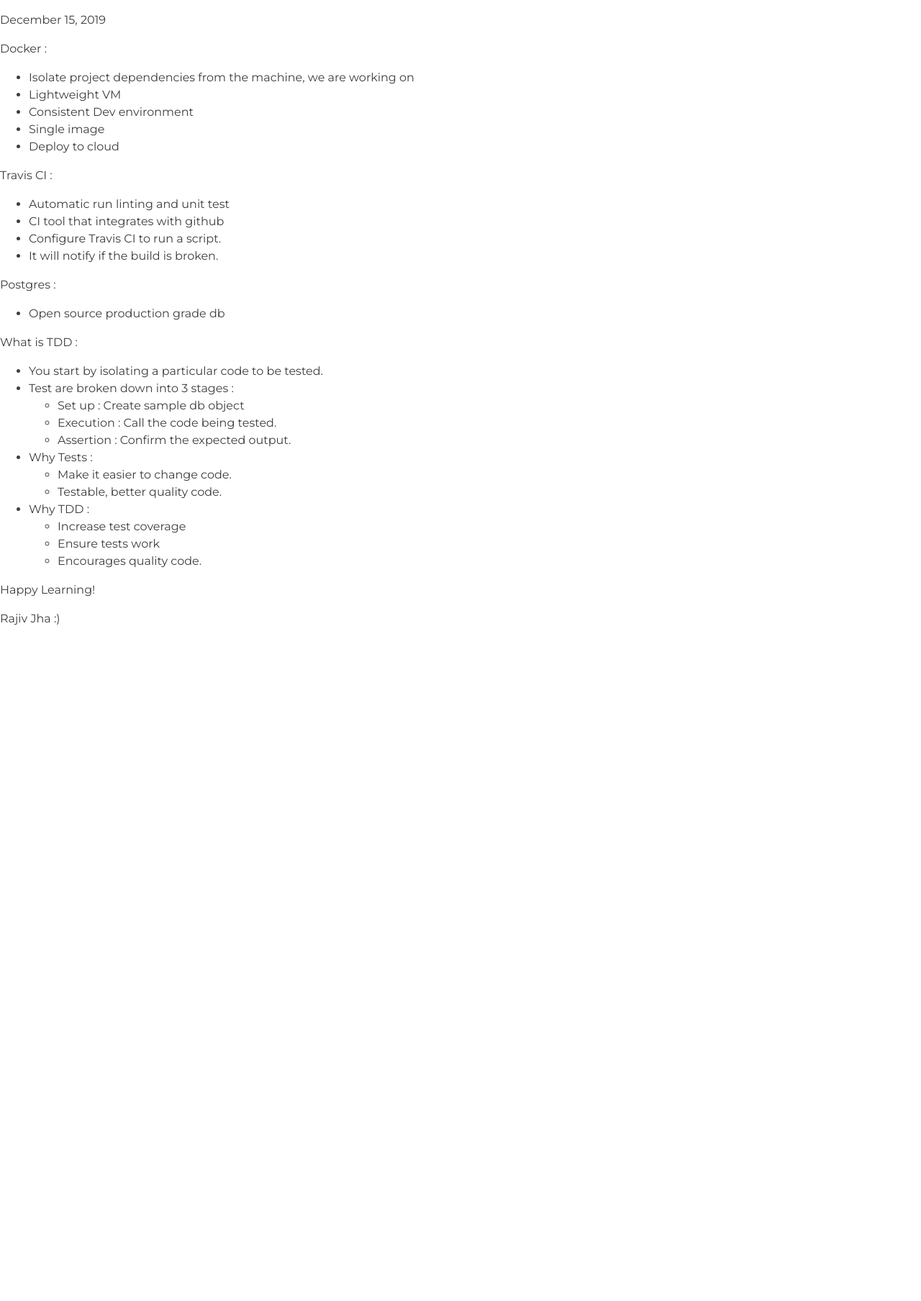
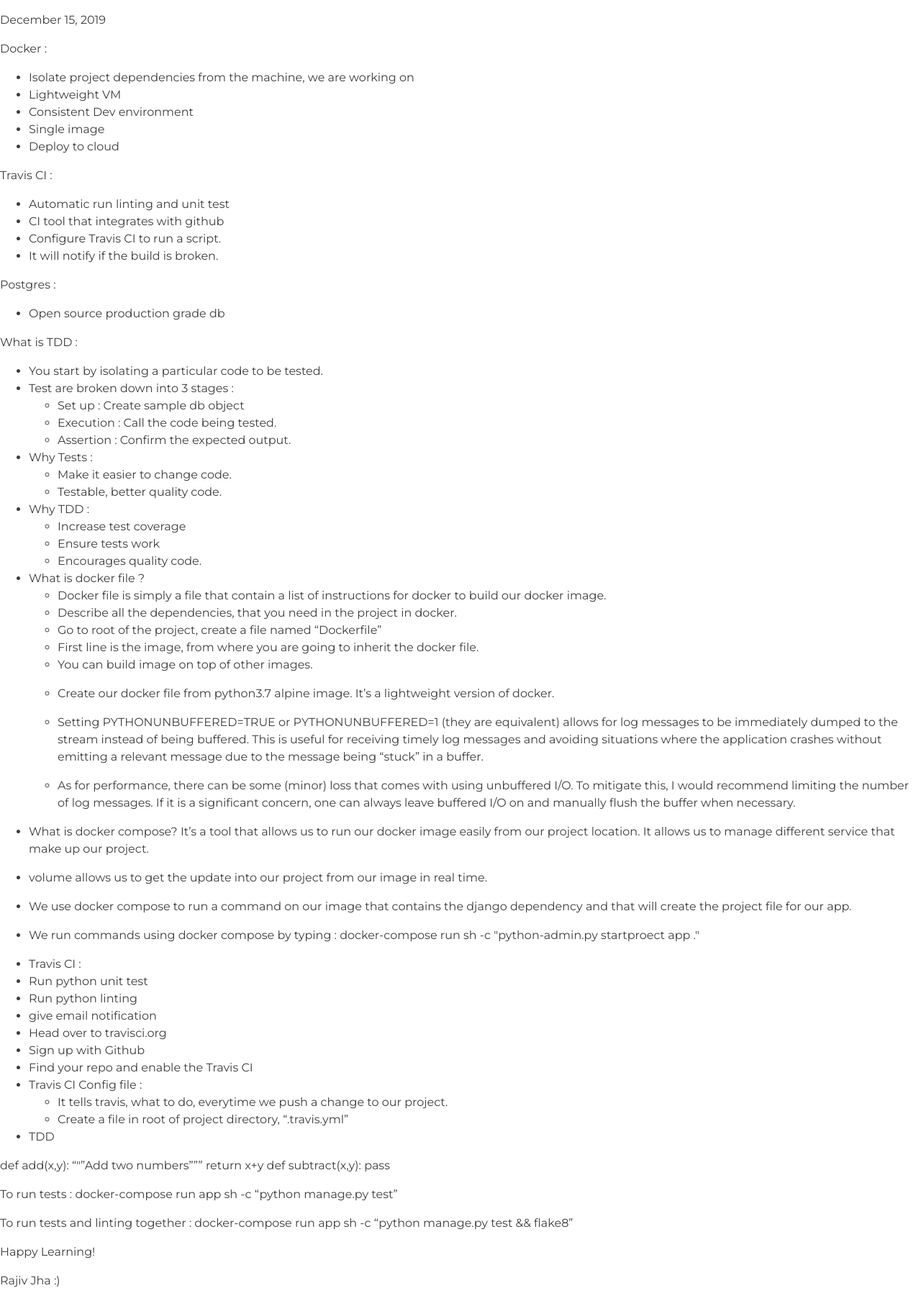
Before and after one commit to rjrajivjha/rjrajivjha.github.io, a Jekyll site: the page built from 2019-12-15-Django-Tutorial-Notes.md, in a window 1280 px wide. Shown: the whole page at 72% size. Built offline with Jekyll 4.4.1, drawn with Linux system fonts in a browser that asks for light colours; our own code applies the rules of GitHub Pages for plain Markdown files.

Commit message:
Update 2019-12-15-Django-Tutorial-Notes.md

```diff
--- a/2019-12-15-Django-Tutorial-Notes.md
+++ b/2019-12-15-Django-Tutorial-Notes.md
@@ -42,8 +42,53 @@ What is TDD :
   - Ensure tests work
   - Encourages quality code.
 
+- What is docker file ?
+  - Docker file is simply a file that contain a list of instructions for docker to build our docker image.
+  - Describe all the dependencies, that you need in the project in docker.
+  - Go to root of the project, create a file named "Dockerfile"
+  - First line is the image, from where you are going to inherit the docker file.
+  - You can build image on top of other images.
+  - Create our docker file from python3.7 alpine image. It's a lightweight version of docker.
 
 
+  - Setting PYTHONUNBUFFERED=TRUE or PYTHONUNBUFFERED=1 (they are equivalent) allows for log messages to be immediately dumped to the stream instead of being buffered. This is useful for receiving timely log messages and avoiding situations where the application crashes without emitting a relevant message due to the message being "stuck" in a buffer.
+
+  - As for performance, there can be some (minor) loss that comes with using unbuffered I/O. To mitigate this, I would recommend limiting the number of log messages. If it is a significant concern, one can always leave buffered I/O on and manually flush the buffer when necessary.
+
+- What is docker compose?
+  It's a tool that allows us to run our docker image easily from our project location.
+  It allows us to manage different service that make up our project.
+
+- volume allows us to get the update into our project from our image in real time.
+
+- We use docker compose to run a command on our image that contains the django dependency and that will create the project file for our app.
+
+- We run commands using docker compose by typing :
+    docker-compose run <service_name> sh -c "python-admin.py startproect app ."
+
+-  Travis CI :
+  - Run python unit test
+  - Run python linting
+  - give email notification
+  - Head over to travisci.org
+  - Sign up with Github
+  - Find your repo and enable the Travis CI
+- Travis CI Config file :
+  - It tells travis, what to do, everytime we push a change to our project.
+  - Create a file in root of project directory, ".travis.yml"
+
+
+- TDD
+
+def add(x,y):
+    """Add two numbers"""
+    return x+y
+def subtract(x,y):
+    pass
+
+To run tests : docker-compose run app sh -c "python manage.py test"
+
+To run tests and linting together : docker-compose run app sh -c "python manage.py test && flake8"
 
 Happy Learning!
 
```
